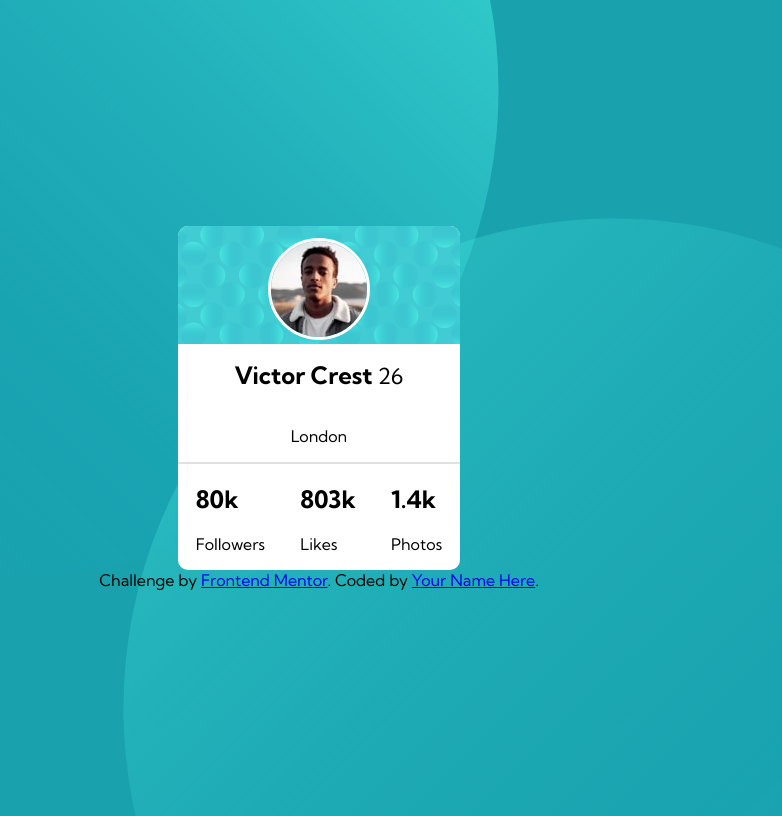
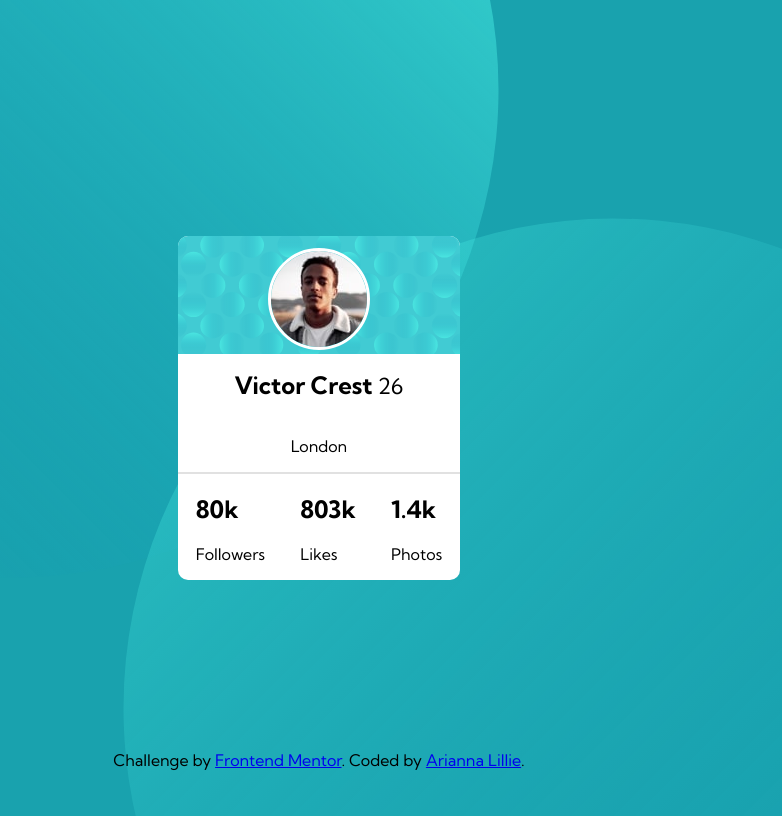
Before and after one commit to ariannalillie/FEM-profile-card, a plain HTML site: page index.html in a window 1280 px wide. Shown: the whole page, without its empty margins (329-1111 px from the left). Drawn offline with Linux system fonts and the light colour scheme.

Commit message:
attribution

```diff
--- a/index.html
+++ b/index.html
@@ -41,7 +41,7 @@
     </div>
   <div class="attribution">
     Challenge by <a href="https://www.frontendmentor.io?ref=challenge" target="_blank">Frontend Mentor</a>.
-    Coded by <a href="#">Your Name Here</a>.
+    Coded by <a href="https://www.linkedin.com/in/arianna-johnson-92773859/">Arianna Lillie</a>.
   </div>
 </body>
 </html>
--- a/style.css
+++ b/style.css
@@ -64,3 +64,8 @@ span {
     right: -150px;
     z-index: -1;
 }
+
+.attribution {
+    position: fixed;
+    bottom: 30px;
+}
```
